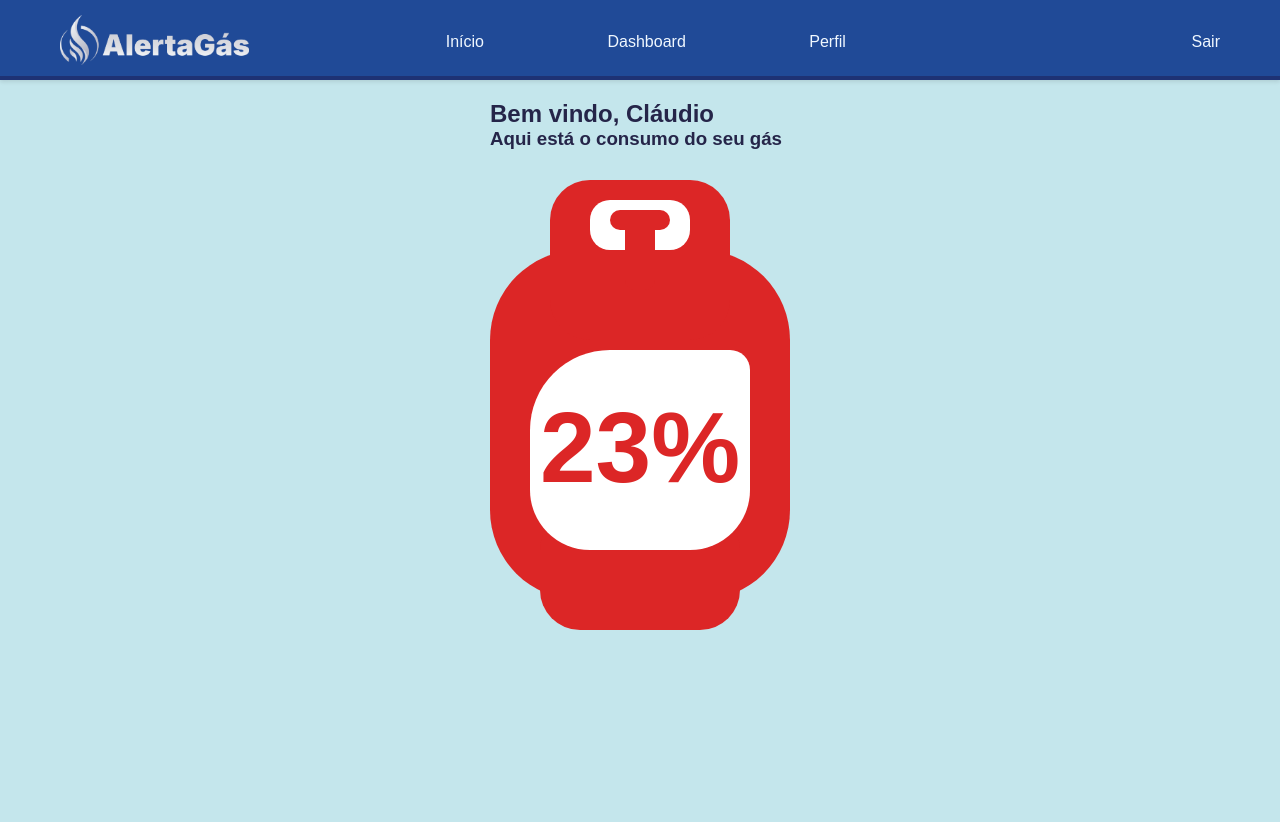
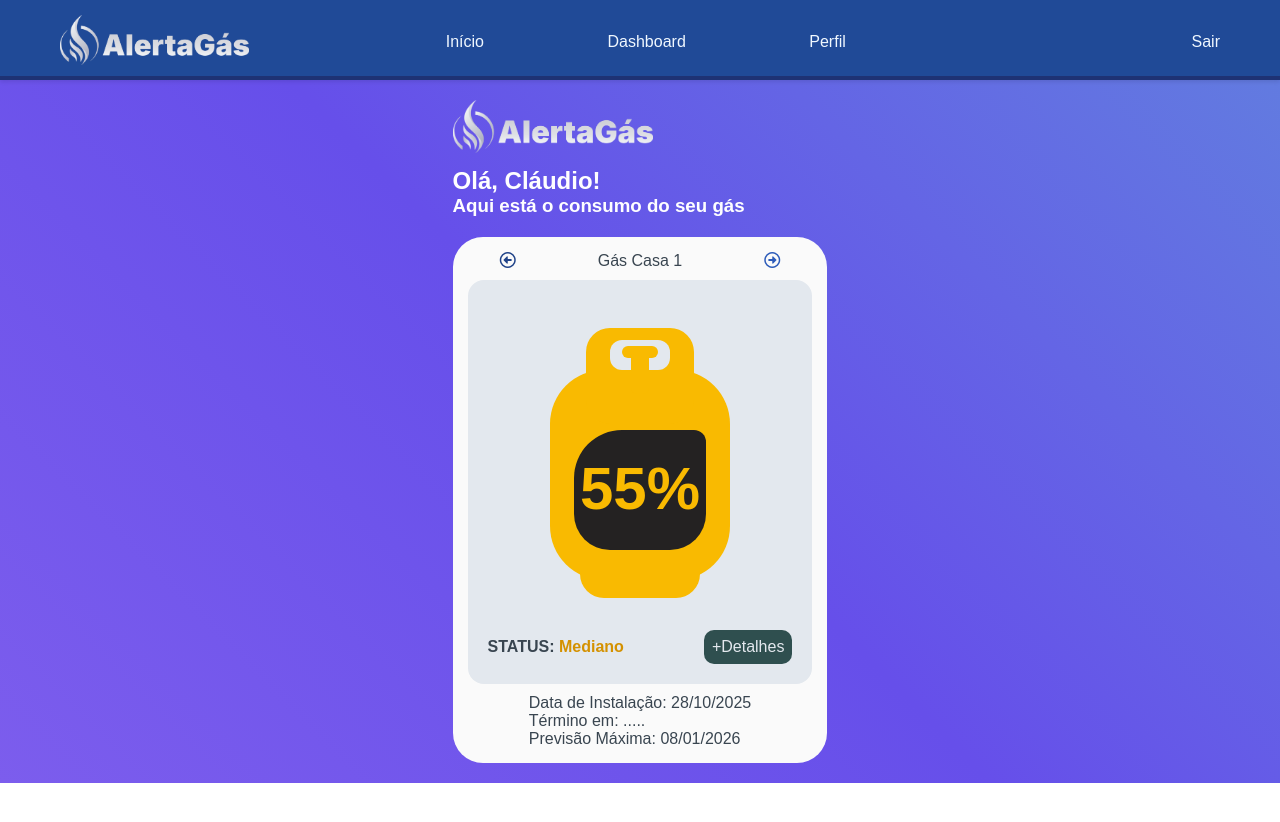
Before and after one commit to MateusLiraFront/app-gas, a React (Vite) app: page /home in a window 1280 px wide. Shown: the top 822 px of the page. After the commit the page ends 800 px from the top, so only its background shows below. Built offline with nearby package versions, Linux system fonts and the light colour scheme.

Commit message:
page home

```diff
--- a/src/components/Footer/Footer.jsx
+++ b/src/components/Footer/Footer.jsx
@@ -30,6 +30,7 @@ export default function Footer() {
       Config
     </button>
 
+
   </div>
 </footer>
 
--- a/src/components/Footer/Footer.module.css
+++ b/src/components/Footer/Footer.module.css
@@ -16,14 +16,16 @@ footer {
   left: 0 !important;
   width: 100% !important;
   height: 80px !important;
-  background-color: #4161C9 !important;
+  background-color: #2D2899 !important;
   z-index: 1000 !important;
   box-shadow: 0 -2px 4px rgba(0,0,0,0.1) !important;
 }
 
 button{
   color: aliceblue;
-  background-color: #4161C9;
+  background-color: #2D2899;
+  border: 0;
+  cursor: pointer;
 }
 
 .link{
--- a/src/components/Percent/Percent.jsx
+++ b/src/components/Percent/Percent.jsx
@@ -1,6 +1,6 @@
 import styles from "./Percent.module.css";
 
-export default function Percent({ percent }) {
+export function Percent({ percent, className }) {
   const getColorClass = () => {
     if (percent < 40) return "colorRed";
     if (percent <= 60) return "colorYellow";
@@ -8,7 +8,7 @@ export default function Percent({ percent }) {
   };
 
   return (
-    <div className="flex justify-center items-center min-h-screen">
+    <div className={`${styles.wrapper} ${className || ""}`}>
       <div className={`${styles.display} ${styles[getColorClass()]}`}>
         <div className={styles.body}></div>
         <div className={styles.top}></div>
@@ -28,3 +28,11 @@ export default function Percent({ percent }) {
     </div>
   );
 }
+
+export function Status(){
+  return(
+
+      <label style={{ color: "#d49100" }}>Mediano</label>
+
+  )
+}
--- a/src/components/Percent/Percent.module.css
+++ b/src/components/Percent/Percent.module.css
@@ -1,13 +1,19 @@
+.wrapper {
+  display: inline-block;
+  width: fit-content;
+  height: fit-content;
+}
+
 .display {
   position: relative;
 }
 
 .colorRed {
-  --main-color: #dc2626;
+  --main-color: #E00030;
 }
 
 .colorYellow {
-  --main-color: #facc15;
+  --main-color: #F9BA01;
 }
 
 .colorGreen {
@@ -48,7 +54,7 @@
   width: 100px;
   height: 50px;
   border-radius: 20px;
-  background-color: white;
+  background-color: #e3e8ee;
   top: -50px;
   margin-left: 100px;
 }
@@ -58,7 +64,7 @@
   width: 220px;
   height: 200px;
   border-radius: 80px 20px 60px 60px;
-  background-color: white;
+  background-color: rgb(36, 34, 34);
   top: 100px;
   margin-left: 40px;
 }
--- a/src/components/Sidebar/Sidebar.jsx
+++ b/src/components/Sidebar/Sidebar.jsx
@@ -8,7 +8,7 @@ export default function Sidebar() {
   return (
     <div
   className={`${styles.sidebarDisplay} ${
-    isOpen ? styles.open : styles.closed
+    isOpen ? styles.closed : styles.open
   }`}
 >
   <div className={styles.sidebarInner}>
@@ -16,9 +16,9 @@ export default function Sidebar() {
 
       <i
         className={`fa-solid ${
-          isOpen ? "fa-circle-right" : "fa-circle-left"
+          isOpen ? "fa-circle-left" : "fa-circle-right"
         } ${styles.iconArrow} ${
-          isOpen ? styles.open : styles.closed
+          isOpen ?  styles.closed : styles.open
         }`}
         style={{ color: "#e0ad07ff" }}
         onClick={() => setIsOpen(!isOpen)}
--- a/src/layouts/DefaultLayout.jsx
+++ b/src/layouts/DefaultLayout.jsx
@@ -3,6 +3,7 @@ import Header from "../components/Header/Header";
 import Footer from "../components/Footer/Footer";
 import Sidebar from "../components/Sidebar/Sidebar";
 import styles from "./DefaultLayout.module.css";
+import logo from "../assets/logo-header-light.png";
 
 export default function DefaultLayout() {
   return (
@@ -17,6 +18,7 @@ export default function DefaultLayout() {
 
       <main className={styles.displayPrincipal}>
         <div>
+           <img src={logo} alt="Logo" className={styles.appLogo} />
           <Outlet />
         </div>
       </main>
--- a/src/layouts/DefaultLayout.module.css
+++ b/src/layouts/DefaultLayout.module.css
@@ -1,6 +1,7 @@
 .defaultLayout {
     margin: 0 auto;
     width: 100%;
+
 }
 
 /* .header{
@@ -9,23 +10,26 @@
 
 @media (min-width:800px){
     .displayPrincipal{
-    height: 100vh;
-    top: 0 !important;
-    margin-top: 80px;
-    background-color: rgb(196, 230, 236);
-}
+        height: 100%;
+        top: 0 !important;
+        margin-top: 80px;
+        background: var(--bg-app);
+    }
     .sidebar{
         display: none;
     }
     .footer{
         display: none;
     }
+     .appLogo{
+        width: 200px;
+    }
 }
 @media (max-width:800px){
     .displayPrincipal{
-        height: 100vh;
+        height: 100%;
         top: 0 !important;
-        background-color: rgb(196, 230, 236);
+       background: var(--bg-app);
     }
     .header{
         display: none;
@@ -39,4 +43,8 @@
         height: 100vh;
         z-index: 1010;
     }
+
+    .appLogo{
+        width: 120px;
+    }
 }
--- a/src/pages/Home/Home.jsx
+++ b/src/pages/Home/Home.jsx
@@ -1,12 +1,56 @@
 import styles from "./Home.module.css";
-import Percent from "../../components/Percent/Percent";
+import {Percent, Status} from "../../components/Percent/Percent";
+import { Link } from "react-router-dom";
 
 export default function Home() {
   return (
     <div className={styles.homeContainer}>
-      <h2 className={styles.title}>Bem vindo, Cláudio</h2>
+      <h2 className={styles.title}>Olá, Cláudio!</h2>
       <h3 className={styles.subtitle}>Aqui está o consumo do seu gás</h3>
-      <Percent percent={23} />
+
+      <div className={styles.card}>
+        <div className={styles.displayItem}>
+          <div className={styles}>
+            <i
+              className="fa-regular fa-circle-left"
+              style={{ color: "#1f4288" }}
+            />
+          </div>
+          <div className={styles}>Gás Casa 1</div>
+          <div className={styles}>
+            <i
+              className="fa-regular fa-circle-right"
+              style={{ color: "#2c5bb9" }}
+            />
+          </div>
+        </div>
+
+        <div className={styles.displayConsumo}>
+          <div className={styles.botijao}>
+            <div className={styles.sombraBg}></div>
+            <div className={styles.SombraBot}></div>
+            <Percent percent={55}  className={styles.botija}/>
+          </div>
+          <div className={styles.displayDetail}>
+            <div className={styles}>
+              <label><strong>STATUS: </strong></label>
+              <label><strong><Status/></strong></label>
+            </div>
+            <Link className={styles.botaoDetail}
+            to={"/dashboard"}>
+            +Detalhes</Link>
+
+          </div>
+        </div>
+
+        <div className={styles.detalhes}>
+          <label>Data de Instalação: 28/10/2025</label>
+          <label>Término em: .....</label>
+          <label>Previsão Máxima: 08/01/2026</label>
+        </div>
+      </div>
+
+      <div className={styles}></div>
     </div>
   );
 }
--- a/src/pages/Home/Home.module.css
+++ b/src/pages/Home/Home.module.css
@@ -1,6 +1,5 @@
 main {
-  background-color: var(--bg-app);
-  color: rgb(37, 37, 73);
+  color: rgb(254, 254, 255);
   min-width: 100vw;
   min-height: 87vh;
   display: flex !important;
@@ -8,3 +7,74 @@ main {
   padding-top: 20px !important;
   padding-bottom: 20px !important;
 }
+
+.title{
+  margin-top: 10px;
+}
+
+.homeContainer{
+  max-width: 80vw;
+}
+
+.card{
+  background-color: #FAFAFA;
+  margin-top: 20px;
+  border-radius: 30px;
+  display: flex;
+  flex-direction: column;
+  justify-content: center;
+  align-items: center;
+  color: #394550;
+  padding: 15px;
+}
+
+.displayItem{
+   display: flex;
+  flex-direction: row;
+  justify-content: space-between;
+  gap: 80px;
+}
+
+.displayConsumo{
+  background-color: #e3e8ee;
+  border-radius: 16px;
+  margin-top: 10px;
+}
+
+.botijao{
+  display: flex;
+  justify-content: center;
+  align-items: center;
+
+}
+
+.botija{
+  margin-top: -60px;
+    transform: scale(0.6);
+     width: calc(300px * 0.6);
+  height: calc(450px * 0.6);
+}
+
+.displayDetail{
+  margin-top: -60px;
+  padding: 20px;
+  display: flex;
+  flex-direction: row;
+  justify-content: space-between;
+  align-items: center;
+  gap: 80px;
+}
+
+.botaoDetail{
+  background-color: darkslategray;
+  color: #e3e8ee;
+  padding: 8px;
+  border-radius: 10px;
+   text-decoration: none;
+}
+
+.detalhes{
+  display: flex;
+  flex-direction: column;
+  margin-top: 10px;
+}
--- a/src/styles/_global.scss
+++ b/src/styles/_global.scss
@@ -7,7 +7,7 @@ $text-secondary: #e5e7eb;
 $text-secondary-muted:#9ca3af;
 
 $bg-initial: #28C0F7, #4DACF9, #5A80FC, #765EFC, #997DFF;
-$bg-app: rgb(218, 242, 243);
+$bg-app: #7C5DED, #664FEA, #627BE0;
 
 $button-alert: rgb(240, 240, 9);
 $button-danger: rgb(189, 64, 26);
@@ -24,7 +24,7 @@ $button-sucess: rgb(22, 168, 59);
   --font-family: "Inter", sans-serif;
 
   --bg-initial: linear-gradient(45deg, #{$bg-initial});
-  --bg-app: #{$bg-app};
+  --bg-app: linear-gradient(45deg, #{$bg-app}) ;
 
   --btn-alert: #{$button-alert};
   --btn-danger: #{$button-danger};
```
